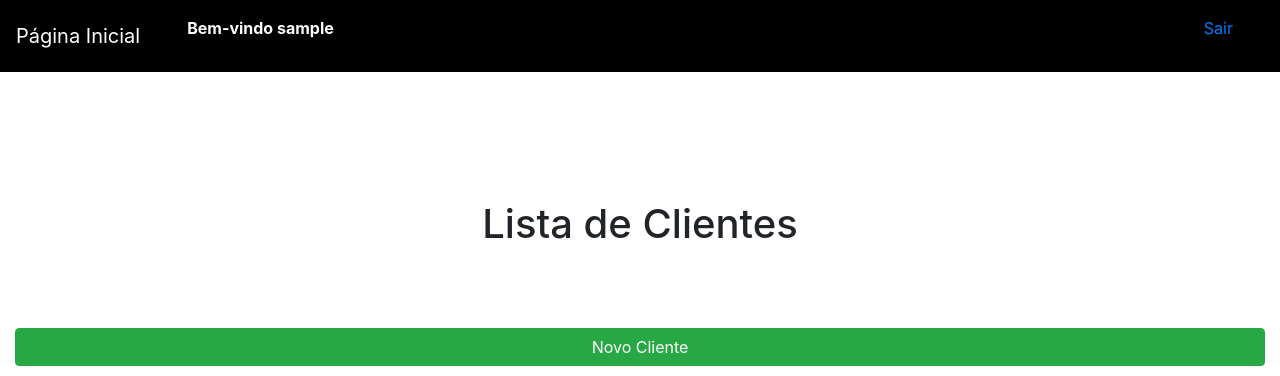
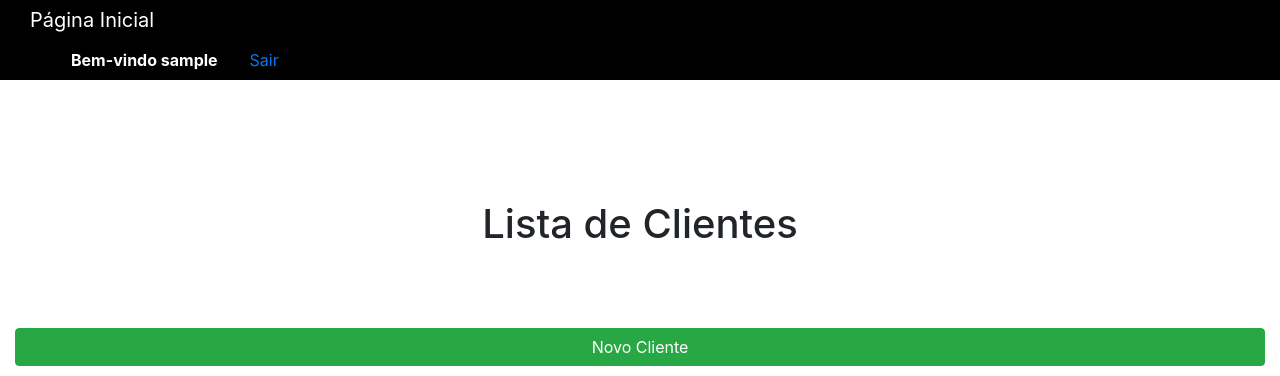
Before and after one commit to FerrazM/loan-database, a Django app: page / in a window 1280 px wide. Shown: the top 376 px of the page. Run offline with Django 4.2, Linux system fonts and the light colour scheme; the visitor is signed in with stand-in values (Sample User, id 1); data that the repository does not hold is empty.

Commit message:
correção nav

```diff
--- a/loan_database/templates/loans/base.html
+++ b/loan_database/templates/loans/base.html
@@ -13,21 +13,21 @@
   </head>
 
   <body>
-      <nav class="container-fluid navbar fixed-top navbar-expand-lg navbar-light" style="background-color: #000000">
-        <a class="text-white navbar-brand" href="{% url 'clientes' %}">Página Inicial</a>
-        <ul class="container-fluid" style="list-style: none;">
+      <nav class="container-fluid fixed-top navbar-expand-lg navbar-light" style="background-color: #000000">
+        <a style="float:left"class="container text-white navbar-brand" href="{% url 'clientes' %}">Página Inicial</a>
+        <ul style="list-style: none;">
           {% if user.is_authenticated %}
-          <li class="nav-item">
-            <strong style="float: left" class="text-white nav-link">Bem-vindo {{user.get_username}}</strong>
+          <li style="float:left">
+            <strong class="text-white nav-link">Bem-vindo {{user.get_username}}</strong>
           </li>
-          <li class="nav-item">
-              <a class=" nav-link" href="{% url 'logout' %}">Sair</a>
+          <li style="float:left">
+              <a class= "nav-link" href="{% url 'logout' %}">Sair</a>
           </li>
           {% else %}
-          <li class="nav-item">
-              <a class=" nav-link" href="{% url 'login' %}">Login</a>
+          <li style="float:left">
+              <a class="nav-link" href="{% url 'login' %}">Login</a>
           </li>
-          <li class="nav-item">
+          <li style="float:left">
               <a class=" nav-link" href="{% url 'novo_usuario' %}">Fazer Cadastro</a>
           </li>
           {% endif %}
```
